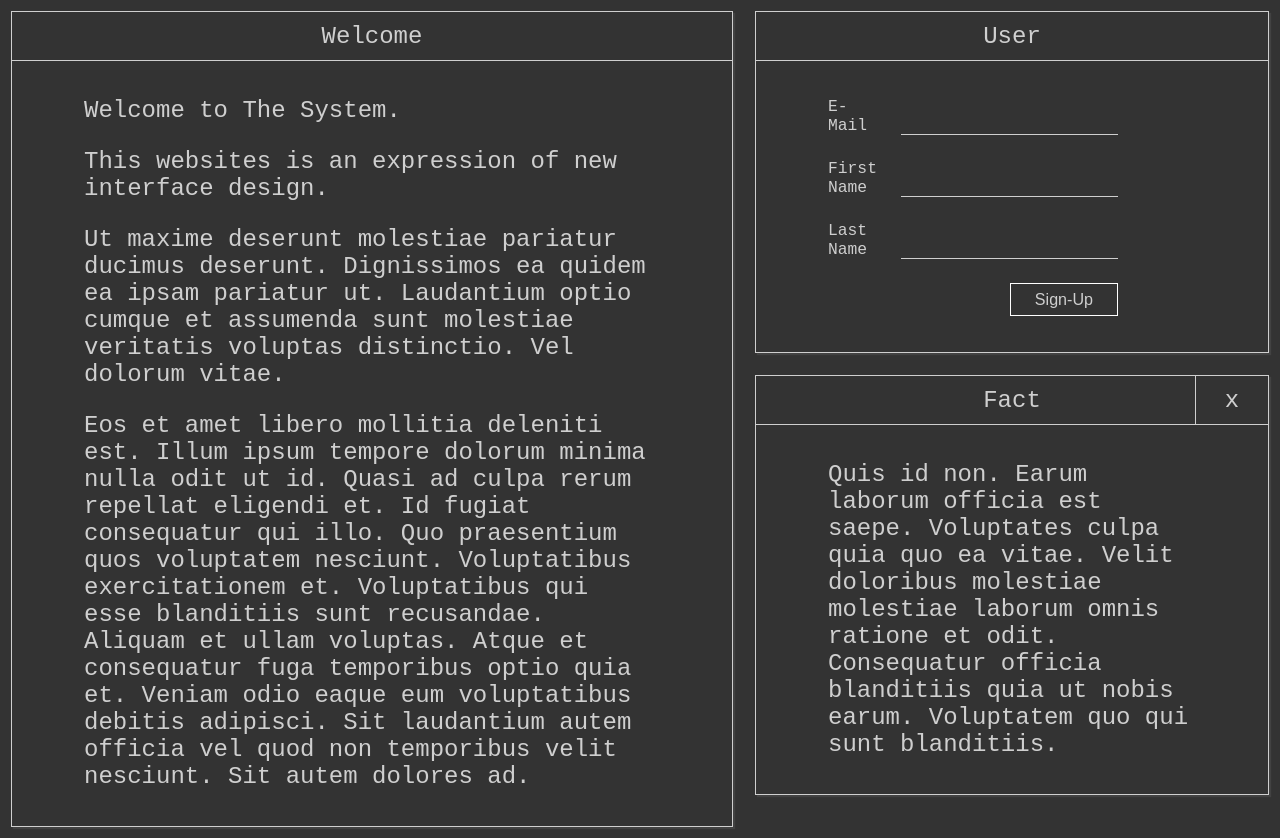
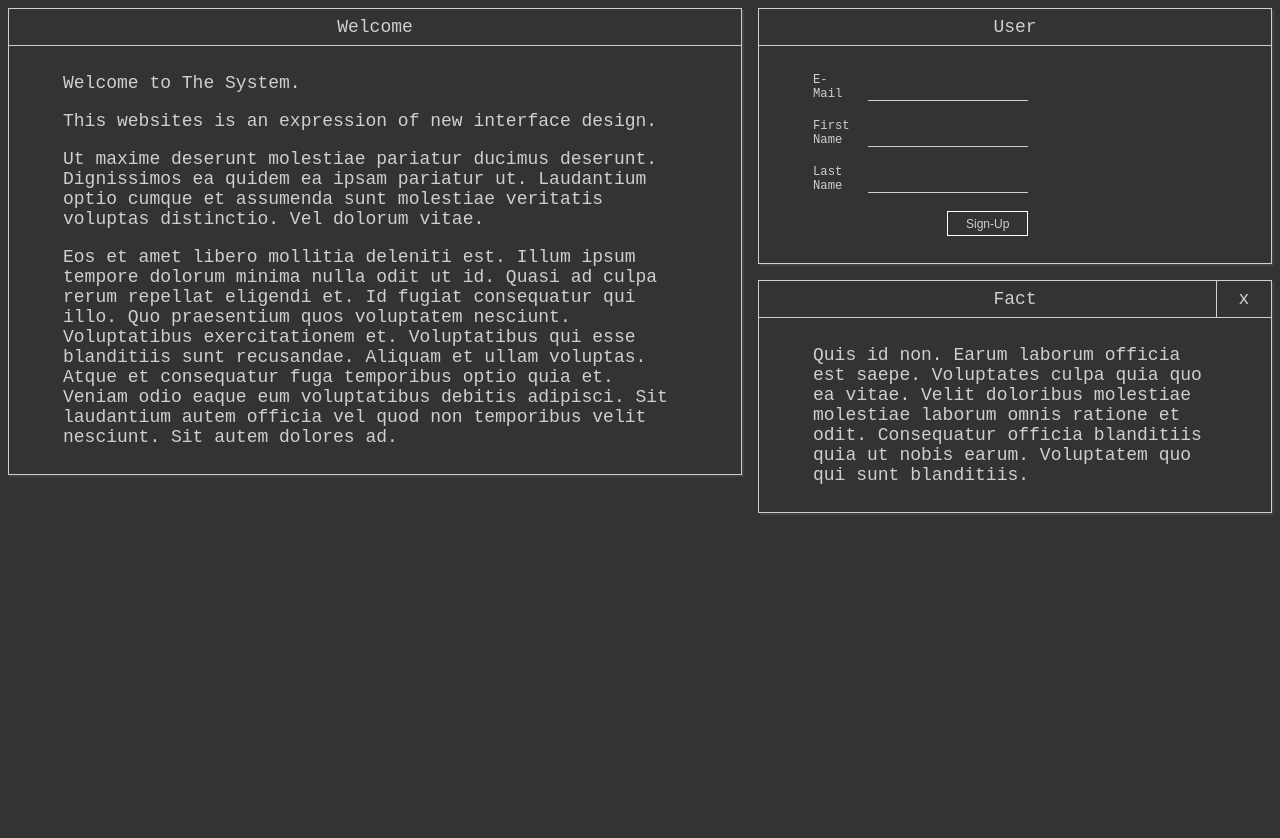
Before and after one commit to Unemployed/system-ui, a website built with Parcel: page src/index.html in a window 1280 px wide. After the commit the page ends 800 px from the top, so only its background shows below. Built offline with nearby package versions, Linux system fonts and the light colour scheme.

Commit message:
root size update to 18px

```diff
--- a/src/_variables.scss
+++ b/src/_variables.scss
@@ -5,6 +5,6 @@ $color-light-100: #8f8f8f;
 $color-light-200: #cfcfcf;
 
 $system-border: 1px solid $color-light-200;
-$font-size-root: 24px;
-$font-size-small: 0.67rem;
+$font-size-root: 18px;
+$font-size-small: .8rem;
 $font-size-regular: 1rem;
```
